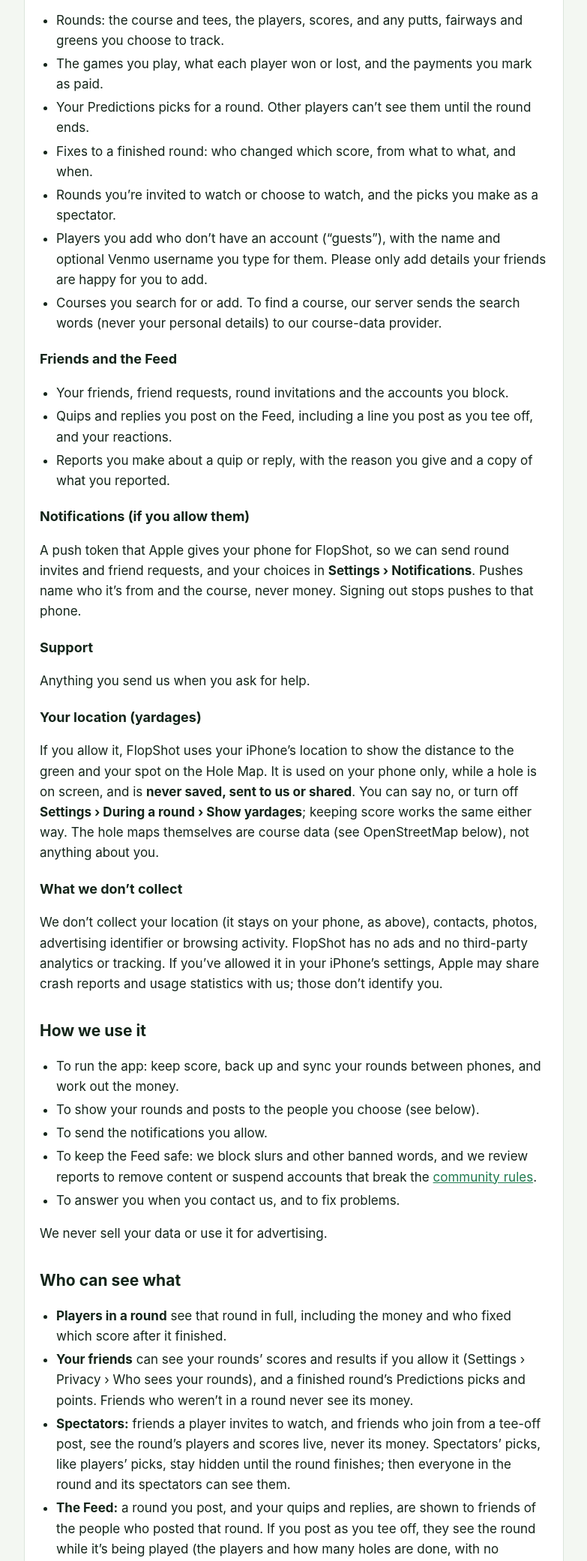
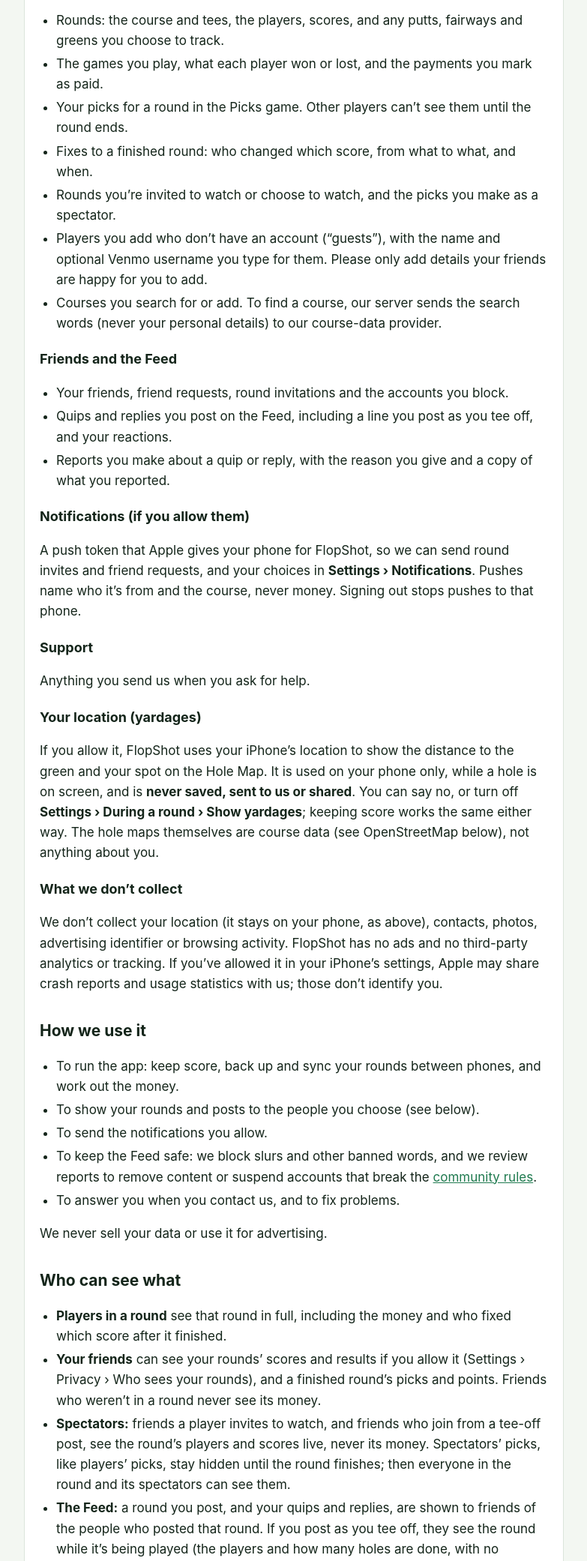
Before and after one commit to Jhjones424/flopshot-legal, a plain HTML site: page privacy.html in a window 1280 px wide. Shown: the part 1120-3202 px from the top of the page at 75% size, without its empty margins (248-1031 px from the left). Drawn offline with Linux system fonts and the light colour scheme.

Commit message:
Call the Predictions game Picks
Players call it picks. The p5-predictions.jpg screenshot still shows the
old name and needs a new capture once the app build ships.

Co-Authored-By: Claude Opus 5.5 <noreply@anthropic.com>

```diff
--- a/privacy.html
+++ b/privacy.html
@@ -41,7 +41,7 @@
     <ul>
       <li>Rounds: the course and tees, the players, scores, and any putts, fairways and greens you choose to track.</li>
       <li>The games you play, what each player won or lost, and the payments you mark as paid.</li>
-      <li>Your Predictions picks for a round. Other players can’t see them until the round ends.</li>
+      <li>Your picks for a round in the Picks game. Other players can’t see them until the round ends.</li>
       <li>Fixes to a finished round: who changed which score, from what to what, and when.</li>
       <li>Rounds you’re invited to watch or choose to watch, and the picks you make as a spectator.</li>
       <li>Players you add who don’t have an account (“guests”), with the name and optional Venmo username you type for them. Please only add details your friends are happy for you to add.</li>
@@ -77,7 +77,7 @@
     <h2>Who can see what</h2>
     <ul>
       <li><strong>Players in a round</strong> see that round in full, including the money and who fixed which score after it finished.</li>
-      <li><strong>Your friends</strong> can see your rounds’ scores and results if you allow it (Settings › Privacy › Who sees your rounds), and a finished round’s Predictions picks and points. Friends who weren’t in a round never see its money.</li>
+      <li><strong>Your friends</strong> can see your rounds’ scores and results if you allow it (Settings › Privacy › Who sees your rounds), and a finished round’s picks and points. Friends who weren’t in a round never see its money.</li>
       <li><strong>Spectators:</strong> friends a player invites to watch, and friends who join from a tee-off post, see the round’s players and scores live, never its money. Spectators’ picks, like players’ picks, stay hidden until the round finishes; then everyone in the round and its spectators can see them.</li>
       <li><strong>The Feed:</strong> a round you post, and your quips and replies, are shown to friends of the people who posted that round. If you post as you tee off, they see the round while it’s being played (the players and how many holes are done, with no leader), and can open it to follow along. The Feed never shows money. Anyone who can see a post can see who reacted to it.</li>
       <li><strong>Your @handle and display name</strong> can be found by other signed-in users so they can add you as a friend or invite you. You choose who can invite you.</li>
```
Also changed, not shown: index.html (+3 -3 lines).
